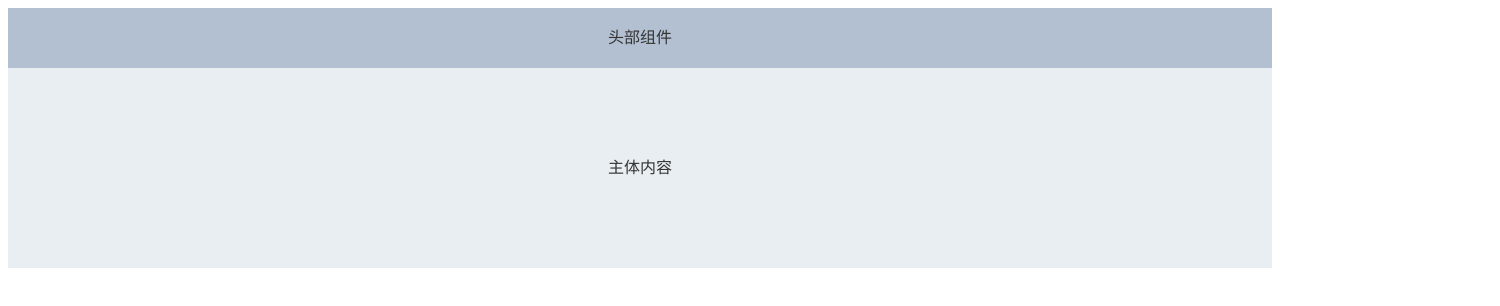
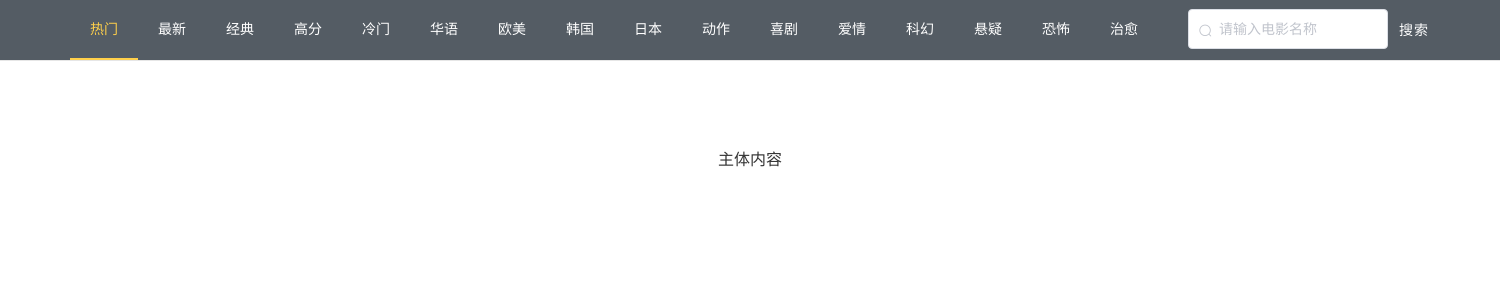
Before and after one commit to onekx/movie-search-system, a Vue app: page / in a window 1280 px wide. Shown: the top 306 px of the page, 1500 px wide, since content can reach past the window. Built offline with nearby package versions, Linux system fonts and the light colour scheme.

Commit message:
添加头部导航栏

```diff
--- a/public/index.html
+++ b/public/index.html
@@ -1,5 +1,5 @@
 <!DOCTYPE html>
-<html lang="en">
+<html lang="zh-cn">
   <head>
     <meta charset="utf-8">
     <meta http-equiv="X-UA-Compatible" content="IE=edge">
--- a/src/App.vue
+++ b/src/App.vue
@@ -1,7 +1,7 @@
 <template>
   <div id="app">
     <el-container>
-      <el-header>
+      <el-header class="no-padding">
         <Header />
       </el-header>
       <el-main>
@@ -24,16 +24,21 @@ export default {
 }
 </script>
 
-<style scoped>
+<style>
+body {
+  padding: 0;
+  margin: 0;
+  min-width: 1500px;
+}
+
 .el-header {
-  background-color: #b3c0d1;
   color: #333;
   text-align: center;
   line-height: 60px;
+  padding: 0 !important;
 }
 
 .el-main {
-  background-color: #e9eef3;
   color: #333;
   text-align: center;
   line-height: 160px;
--- a/src/components/Header.vue
+++ b/src/components/Header.vue
@@ -1,9 +1,84 @@
 <template>
-    <div>头部组件</div>
+  <el-menu
+    :default-active="activeIndex"
+    @select="handleSelect"
+    mode="horizontal"
+    background-color="#545c64"
+    text-color="#fff"
+    active-text-color="#ffd04b"
+    class="el-menu"
+  >
+    <el-menu-item index="hot">热门</el-menu-item>
+    <el-menu-item index="new">最新</el-menu-item>
+    <el-menu-item index="classic">经典</el-menu-item>
+    <el-menu-item index="high">高分</el-menu-item>
+    <el-menu-item index="unpopular">冷门</el-menu-item>
+    <el-menu-item index="china">华语</el-menu-item>
+    <el-menu-item index="occident">欧美</el-menu-item>
+    <el-menu-item index="korea">韩国</el-menu-item>
+    <el-menu-item index="janpan">日本</el-menu-item>
+    <el-menu-item index="action">动作</el-menu-item>
+    <el-menu-item index="comedy">喜剧</el-menu-item>
+    <el-menu-item index="love">爱情</el-menu-item>
+    <el-menu-item index="science">科幻</el-menu-item>
+    <el-menu-item index="suspense">悬疑</el-menu-item>
+    <el-menu-item index="terror">恐怖</el-menu-item>
+    <el-menu-item index="cure">治愈</el-menu-item>
+    <el-input
+      class="el-input"
+      v-model="search"
+      placeholder="请输入电影名称"
+      clearable
+      @keyup.enter.native="handleSearch"
+      prefix-icon="el-icon-search"
+    ></el-input>
+    <el-button type="text" class="search" @click="handleSearch">搜索</el-button>
+  </el-menu>
 </template>
 
 <script>
 export default {
-    name: 'Header'
+  name: 'Header',
+  data() {
+    return {
+      activeIndex: 'hot',
+      search: ''
+    }
+  },
+  methods: {
+    handleSelect(key, keyPath) {
+      console.log(key, keyPath)
+    },
+    handleSearch() {
+      console.log(this.search)
+    }
+  }
 }
 </script>
+
+<style scoped>
+.el-menu {
+  display: flex;
+  justify-content: center;
+}
+
+.el-input {
+  width: 200px;
+  margin-left: 30px;
+}
+
+.search {
+  height: 40px;
+  margin: 10px 0 0 10px;
+  color: #fff;
+  letter-spacing: 1px;
+}
+
+.search:hover {
+  color: #ffd04b;
+}
+
+.search:focus {
+  color: #ffd04b;
+}
+</style>
```
